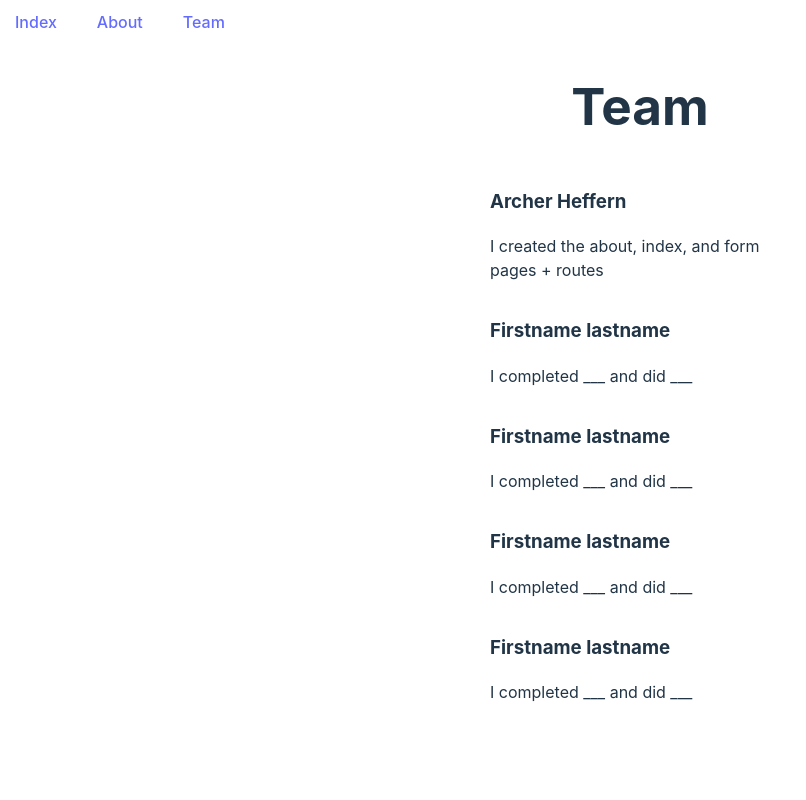
After one commit to ArcherHeffern/cs103Team6, a Flask app: page /team in a window 1280 px wide. The commit adds this page. Shown: the whole page, without its empty margins (0-806 px from the left). Run offline with Flask 2, Linux system fonts and the light colour scheme.

Commit message:
added styling

```diff
--- a/ca01/gpt.py
+++ b/ca01/gpt.py
@@ -45,8 +45,6 @@ class GPT():
     # Samir's prompt
 
 if __name__=='__main__':
-    '''
-    '''
     import os
     g = GPT(os.environ.get("APIKEY"))
     print(g._GPT__getResponse("what does openai's GPT stand for?"))
--- a/ca01/server.py
+++ b/ca01/server.py
@@ -1,4 +1,4 @@
-from flask import request,redirect,url_for,Flask, render_template, abort
+from flask import request,redirect,url_for,Flask, render_template, abort, send_from_directory
 from gpt import GPT
 import os
 from dotenv import load_dotenv
@@ -42,7 +42,7 @@ def archer():
 @app.route('/efren', methods=['GET', 'POST'])
 def efren():
     if request.method == 'GET':
-        return render_template("form.html", name='Efren', prompt="what is your prompt efren?", route='/efren')
+        return render_template("form.html", name='j Efren', prompt="what is your prompt efren?", route='/efren')
     elif request.method == 'POST':
         return gptAPI.efren_prompt(request.form['prompt'])
     else:
@@ -60,6 +60,10 @@ def efren():
 # def paras():
 #     pass
 
+@app.route('/<path:path>')
+def styles(path):
+    return send_from_directory('static', path)
+
 if __name__=='__main__':
     # run the code on port 5001, MacOS uses port 5000 for its own service :(
     app.run(debug=True,port=5001)
--- /dev/null
+++ b/ca01/static/index.css
@@ -0,0 +1,97 @@
+/* Import Outfit font */
+@import url('https://fonts.googleapis.com/css2?family=Outfit:wght@100;200;300;400;500;600;700;800;900&display=swap');
+
+:root {
+    font-family: Inter, system-ui, Avenir, Helvetica, Arial, sans-serif;
+    line-height: 1.5;
+    font-weight: 400;
+
+    color-scheme: light dark;
+    color: rgba(255, 255, 255, 0.87);
+    background-color: #242424;
+
+    font-synthesis: none;
+    text-rendering: optimizeLegibility;
+    -webkit-font-smoothing: antialiased;
+    -moz-osx-font-smoothing: grayscale;
+    -webkit-text-size-adjust: 100%;
+  }
+
+  a {
+    font-weight: 500;
+    color: #646cff;
+    text-decoration: inherit;
+    padding: 5px 10px;
+    margin: 5px;
+  }
+  a:hover {
+    color: #535bf2;
+  }
+
+body {
+    flex-direction: column;
+    width: 100%;
+    margin: 0;
+    display: flex;
+    align-items: flex-start;
+    /* justify-content: center; */
+    min-width: 320px;
+    min-height: 100vh;
+}
+
+header {
+    width: 100%;
+    display: flex;
+    justify-content: left;
+    gap: 10px;
+    flex-direction: row;
+}
+
+main {
+    width: 100%;
+    flex-direction: column;
+    display: flex;
+    align-items: center;
+    justify-content: center;
+}
+
+#user {
+    width: 300px;
+}
+
+button {
+    border-radius: 8px;
+    border: 1px solid transparent;
+    padding: 0.6em 1.2em;
+    font-size: 1em;
+    font-weight: 500;
+    font-family: inherit;
+    background-color: #1a1a1a;
+    cursor: pointer;
+    transition: border-color 0.25s;
+  }
+  button:hover {
+    border-color: #646cff;
+  }
+  button:focus,
+  button:focus-visible {
+    outline: 4px auto -webkit-focus-ring-color;
+  }
+
+@media (prefers-color-scheme: light) {
+  :root {
+    color: #213547;
+    background-color: #ffffff;
+  }
+  a:hover {
+    color: #747bff;
+  }
+  button {
+    background-color: #f9f9f9;
+  }
+}
+
+h1 {
+    font-size: 3.2em;
+    line-height: 1.1;
+}
--- a/ca01/templates/base.html
+++ b/ca01/templates/base.html
@@ -4,14 +4,18 @@
     <meta charset="UTF-8">
     <meta http-equiv="X-UA-Compatible" content="IE=edge">
     <meta name="viewport" content="width=device-width, initial-scale=1.0">
+    <link rel="stylesheet" href="index.css">
     <title>{% block title %}{% endblock title %}</title>
 </head>
-<header>
-    <!-- Write our header HERE -->
-    <a href="/">Index</a>
-    <a href="/about">About</a>
-</header>
 <body>
+    <header>
+        <!-- Write our header HERE -->
+        <a href="/">Index</a>
+        <a href="/about">About</a>
+        <a href="/team">Team</a>
+    </header>
+    <main>
     {% block body %}{% endblock body %}
+    </main>
 </body>
 </html>
--- a/ca01/templates/form.html
+++ b/ca01/templates/form.html
@@ -6,9 +6,9 @@
 <h1>{{ name }}'s Prompt Page</h1>
 <p>{{ prompt }}</p>
 <form id="myform" name='myForm' action="{{ route }}" method="POST" autocomplete="off">
-    <label for="prompt">Prompt: </label>
+    <label for="prompt"></label>
     <input type="text" name="prompt" id="prompt" required>
-    <input type="submit" value="Submit">
+    <!-- <input type="submit" value="Submit"> -->
 </form>
 <p id="textbox"></p>
 
--- a/ca01/templates/index.html
+++ b/ca01/templates/index.html
@@ -3,7 +3,8 @@
 {% block title %}Main page{% endblock title %}
 
 {% block body %}
-<p>This is the main content</p>
+<h1>Member Pages</h1>
+<p>Click on a page to get a generated answer to a fun prompt!</p>
 <a href="/archer">Archer</a>
 <a href="/efren">Efren</a>
 <a href="/paras">Paras</a>
--- /dev/null
+++ b/ca01/templates/team.html
@@ -0,0 +1,30 @@
+{% extends 'base.html' %}
+
+{% block title %}
+Team
+{% endblock title %}
+
+{% block body %}
+<h1>Team</h1>
+
+<div id="user">
+    <h3>Archer Heffern</h3>
+    <p>I created the about, index, and form pages + routes</p>
+</div>
+<div id="user">
+    <h3>Firstname lastname</h3>
+    <p>I completed ___ and did ___</p>
+</div>
+<div id="user">
+    <h3>Firstname lastname</h3>
+    <p>I completed ___ and did ___</p>
+</div>
+<div id="user">
+    <h3>Firstname lastname</h3>
+    <p>I completed ___ and did ___</p>
+</div>
+<div id="user">
+    <h3>Firstname lastname</h3>
+    <p>I completed ___ and did ___</p>
+</div>
+{% endblock body %}
```
